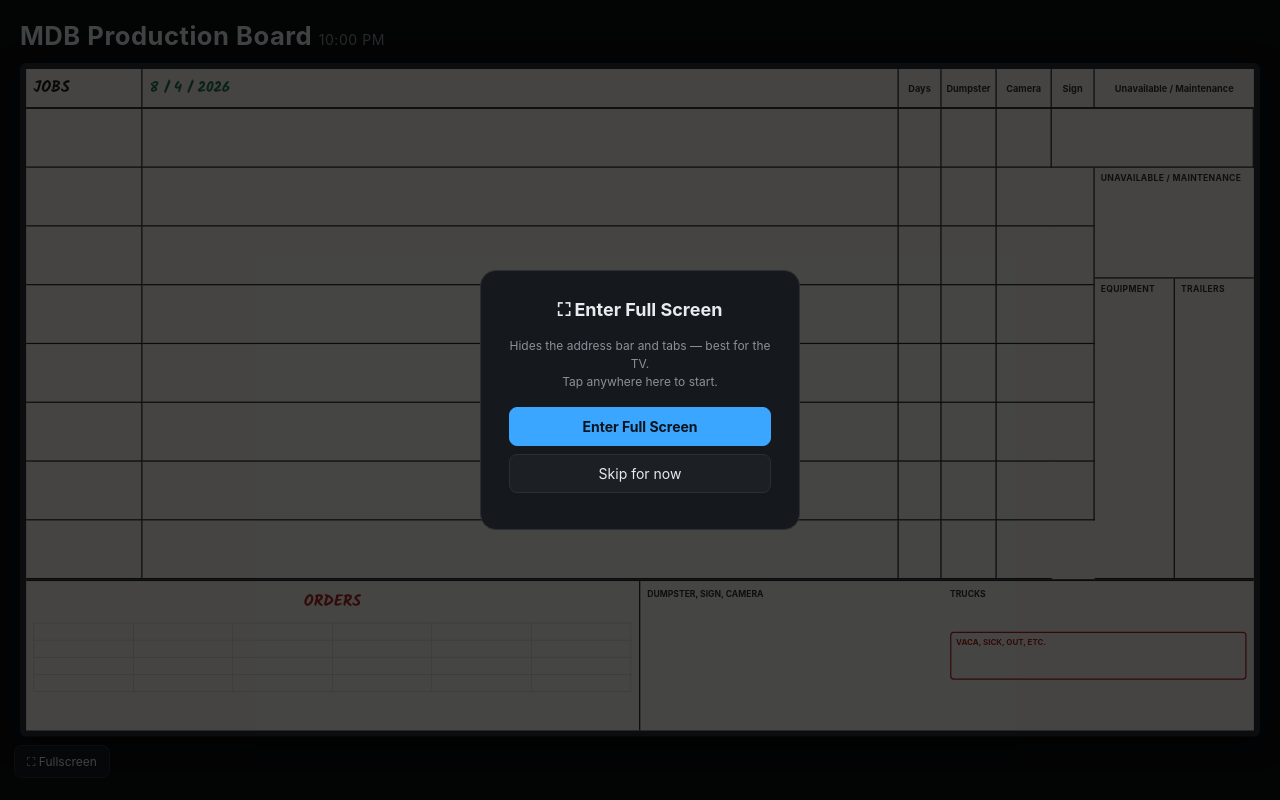
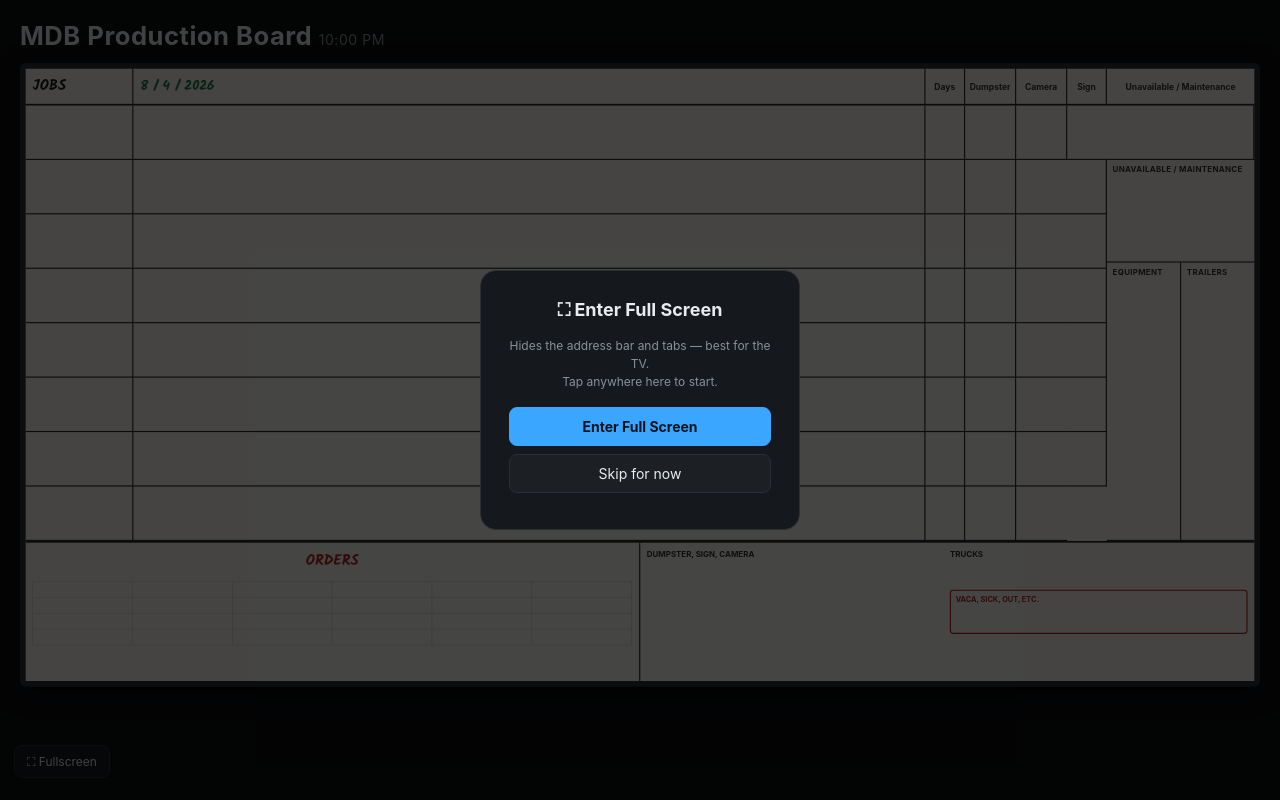
Before and after one commit to Momsdesignbuild/production-board, a plain HTML site: page index.html in a window 1280 px wide. Drawn offline with nearby package versions, Linux system fonts and the light colour scheme; no server answers.

Commit message:
Board 8 percent wider, center on fit/fullscreen

```diff
--- a/index.html
+++ b/index.html
@@ -59,14 +59,14 @@
   h1 span{color:var(--muted); font-weight:400; font-size:0.55em;}
 
   /* ---------- WHITEBOARD SHELL ---------- */
-  #zoomWrap{ position:relative; }
+  #zoomWrap{ position:relative; margin:0 auto; }
   #whiteboard{
     position:relative;
     background:var(--wb-bg);
     border:10px solid #2b2f33;
     border-radius:10px;
     box-shadow:0 10px 40px rgba(0,0,0,0.5);
-    min-width:2025px;
+    min-width:2187px;
     color:#1a1a1a;
     font-family:'Kalam', -apple-system, sans-serif;
     transform-origin:0 0;
```
